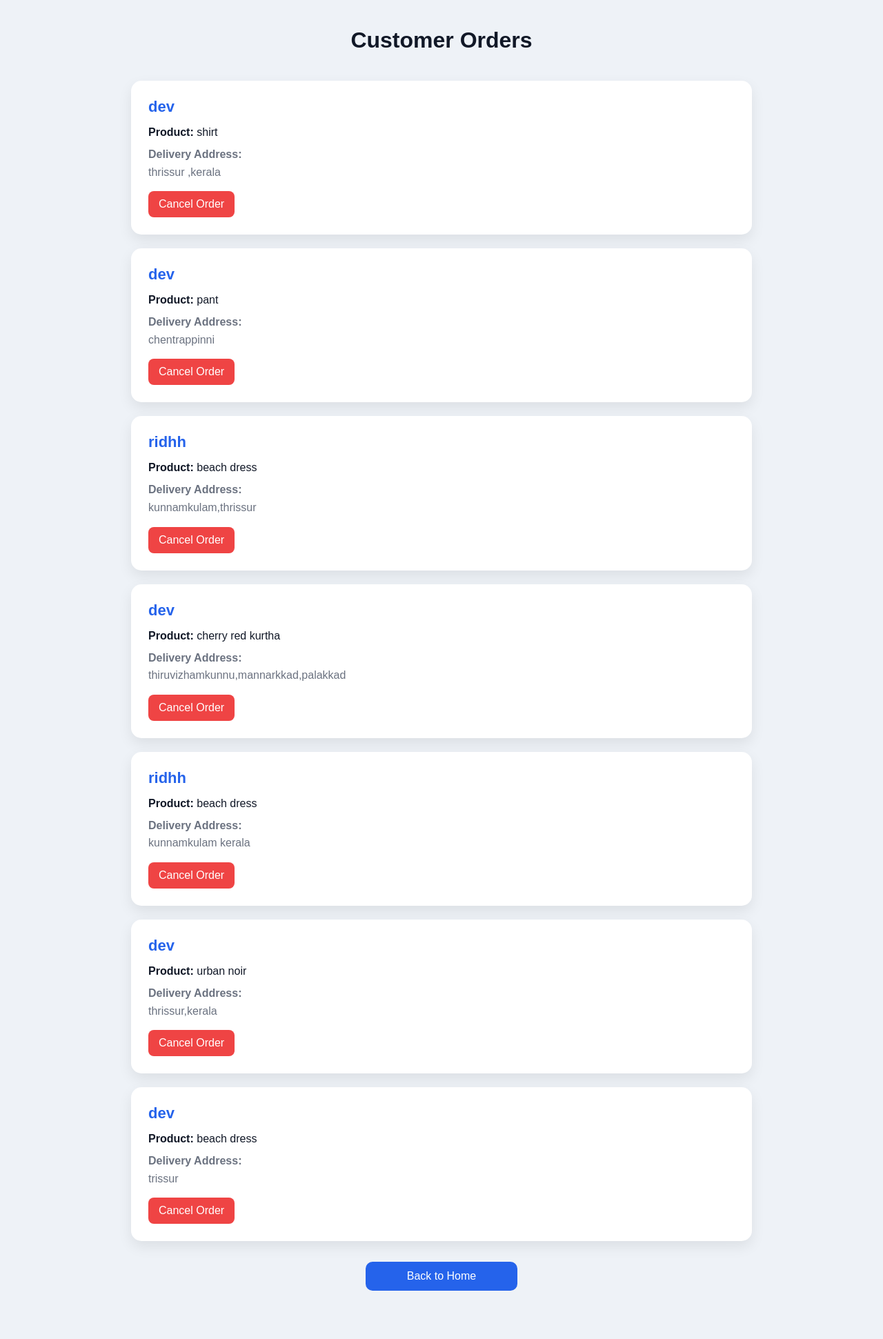
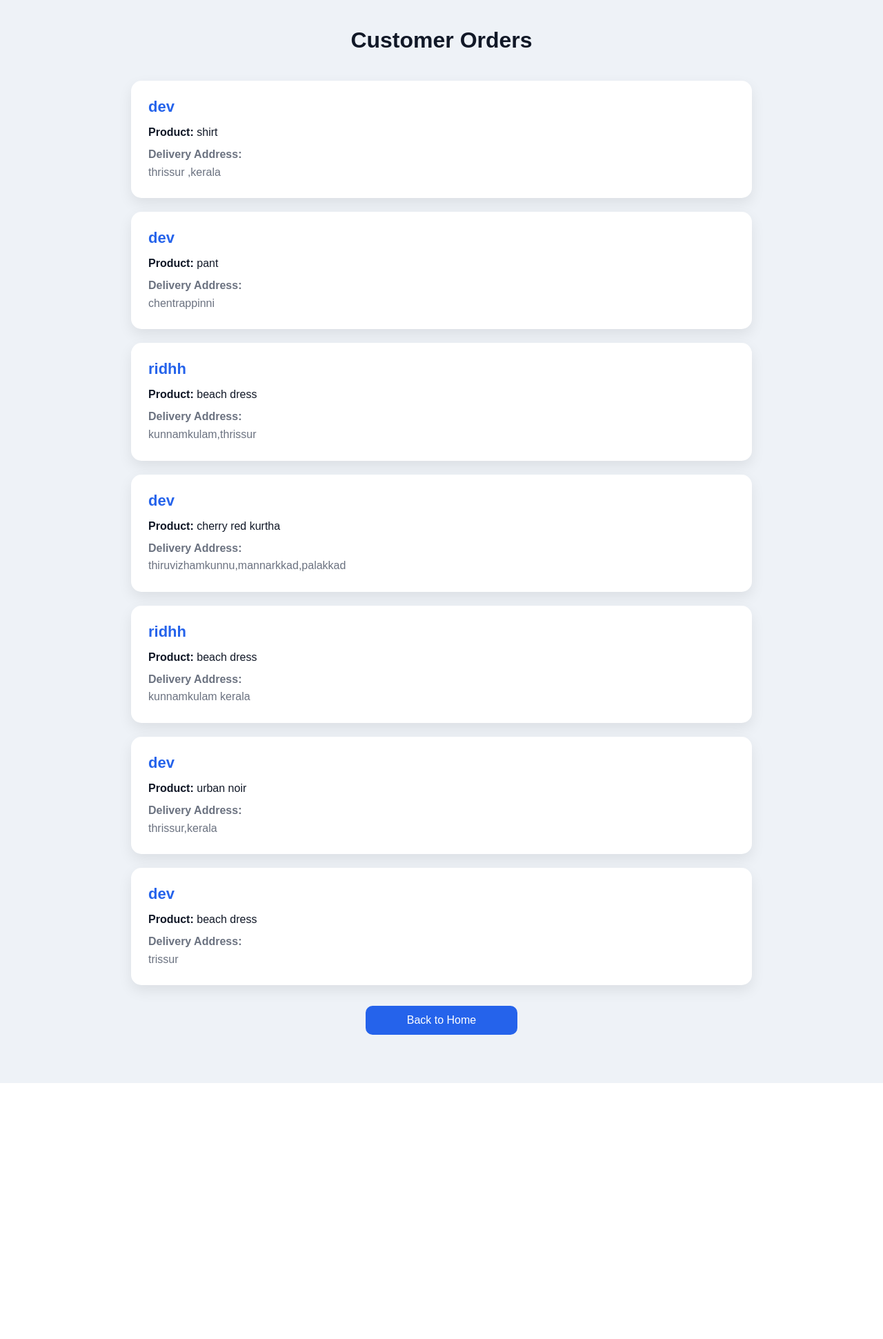
Before and after one commit to ridharashid5118-debug/e-commerce, a Django app: page /orders/ in a window 1280 px wide. Shown: the whole page at 69% size. After the commit the page ends 1570 px from the top, so only its background shows below. Run offline with Django 5.2, Linux system fonts and the light colour scheme; a user stored in the database is signed in; data comes from the database, SQL or seed files in the repository; both versions use the stored data as it was after the commit.

Commit message:
Updated orders page and order cancellation feature

```diff
--- a/templates/orders.html
+++ b/templates/orders.html
@@ -125,9 +125,11 @@
                 <strong>Delivery Address:</strong><br>
                 {{ order.address }}
             </div>
-            <a href="{% url 'cancel_order' order.id %}"class="cancel-btn">
-                Cancel Order
-            </a>
+            {% if order.user == request.user %}
+                <a href="{% url 'cancel_order' order.id %}" class="cancel-btn">
+                    Cancel Order
+                </a>
+            {% endif %}
 
         </div>
 
```
Also changed, not shown: db.sqlite3.
